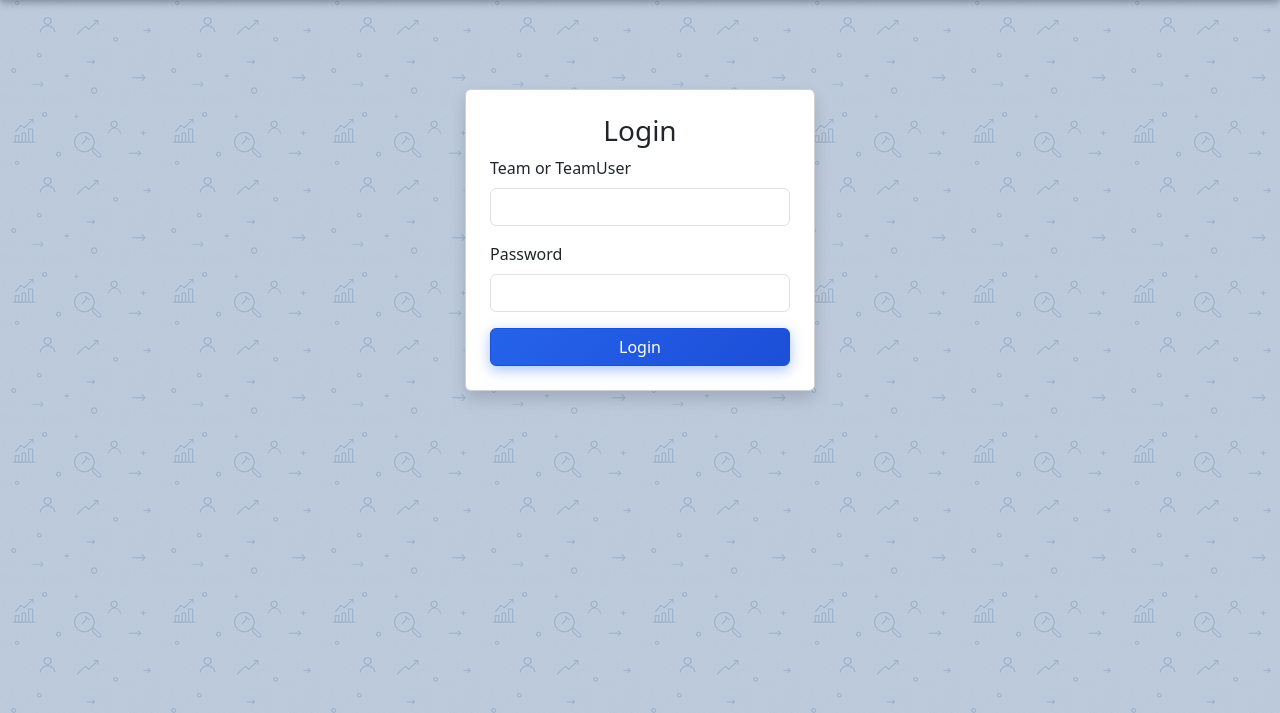
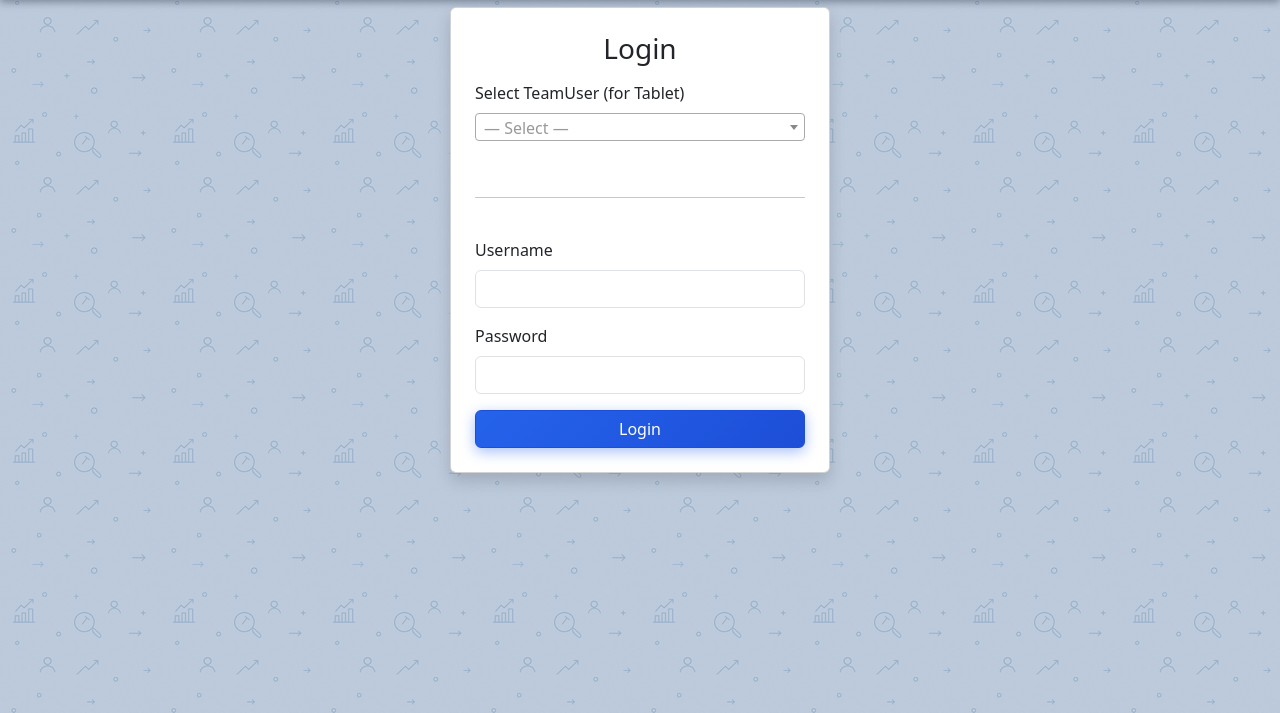
Before and after one commit to satmari/WipTracking, a Django app: template core/templates/core/login.html in a window 1280 px wide. Shown: the part 56-769 px from the top of the page. Run offline with Django 5.2, Linux system fonts and the light colour scheme; the template is opened without the code that fills it, so the values that code supplies are empty; some libraries are stand-ins or nearby versions.

Commit message:
olaksan login for team

```diff
--- a/core/templates/core/login.html
+++ b/core/templates/core/login.html
@@ -1,24 +1,93 @@
 {% extends "core/base.html" %}
+{% load static %}
 
-{% load static %}
 {% block content %}
 <div class="container d-flex justify-content-center align-items-center" style="height: 60vh;">
-    <div class="card p-4 shadow" style="width: 350px;">
-        <h3 class="text-center">Login</h3>
+    <div class="card p-4 shadow" style="width: 380px;">
+        <h3 class="text-center mb-3">Login</h3>
 
+        <form method="post" autocomplete="off">
+            {% csrf_token %}
 
-        <form method="post">
-            {% csrf_token %}
+            <!-- Select TeamUser -->
             <div class="mb-3">
-                <label for="id_username" class="form-label">Team or TeamUser</label>
-                <input type="text" class="form-control" name="username" id="id_username" required>
+                <label class="form-label">Select TeamUser (for Tablet)</label>
+                <select class="form-select" id="teamUserSelect">
+                    <option value="">-- select --</option>
+                    {% for u in team_users %}
+                        <option value="{{ u.username }}">{{ u.username }}</option>
+                    {% endfor %}
+                </select>
             </div>
+            <br>
+            <hr>
+            <br>
+
+            <!-- Username -->
+            <div class="mb-3">
+                <label for="id_username" class="form-label">Username</label>
+                <input
+                    type="text"
+                    class="form-control"
+                    name="username"
+                    id="id_username"
+                    required
+                >
+            </div>
+
+            <!-- Password -->
             <div class="mb-3">
                 <label for="id_password" class="form-label">Password</label>
-                <input type="password" class="form-control" name="password" id="id_password" required>
+                <input
+                    type="password"
+                    class="form-control"
+                    name="password"
+                    id="id_password"
+                    required
+                >
             </div>
-            <button type="submit" class="btn btn-primary w-100">Login</button>
+
+            <button type="submit" class="btn btn-primary w-100">
+                Login
+            </button>
         </form>
     </div>
 </div>
+
+<!-- JS -->
+<script>
+document.addEventListener('DOMContentLoaded', function () {
+    const select = document.getElementById('teamUserSelect');
+    const usernameInput = document.getElementById('id_username');
+    const passwordInput = document.getElementById('id_password');
+
+    // Ako koristiš Select2
+    if (window.jQuery && $(select).length) {
+        $(select).select2({
+            width: '100%',
+            placeholder: 'Select TeamUser',
+            allowClear: true
+        });
+
+        $(select).on('select2:select', function (e) {
+            const value = e.params.data.id;
+            usernameInput.value = value;
+            passwordInput.value = value;
+        });
+
+        $(select).on('select2:clear', function () {
+            usernameInput.value = '';
+            passwordInput.value = '';
+        });
+    }
+
+    // Fallback za običan select
+    select.addEventListener('change', function () {
+        if (this.value) {
+            usernameInput.value = this.value;
+            passwordInput.value = this.value;
+        }
+    });
+});
+</script>
 {% endblock %}
```
Also changed, not shown: core/views.py (+7 -2 lines).
